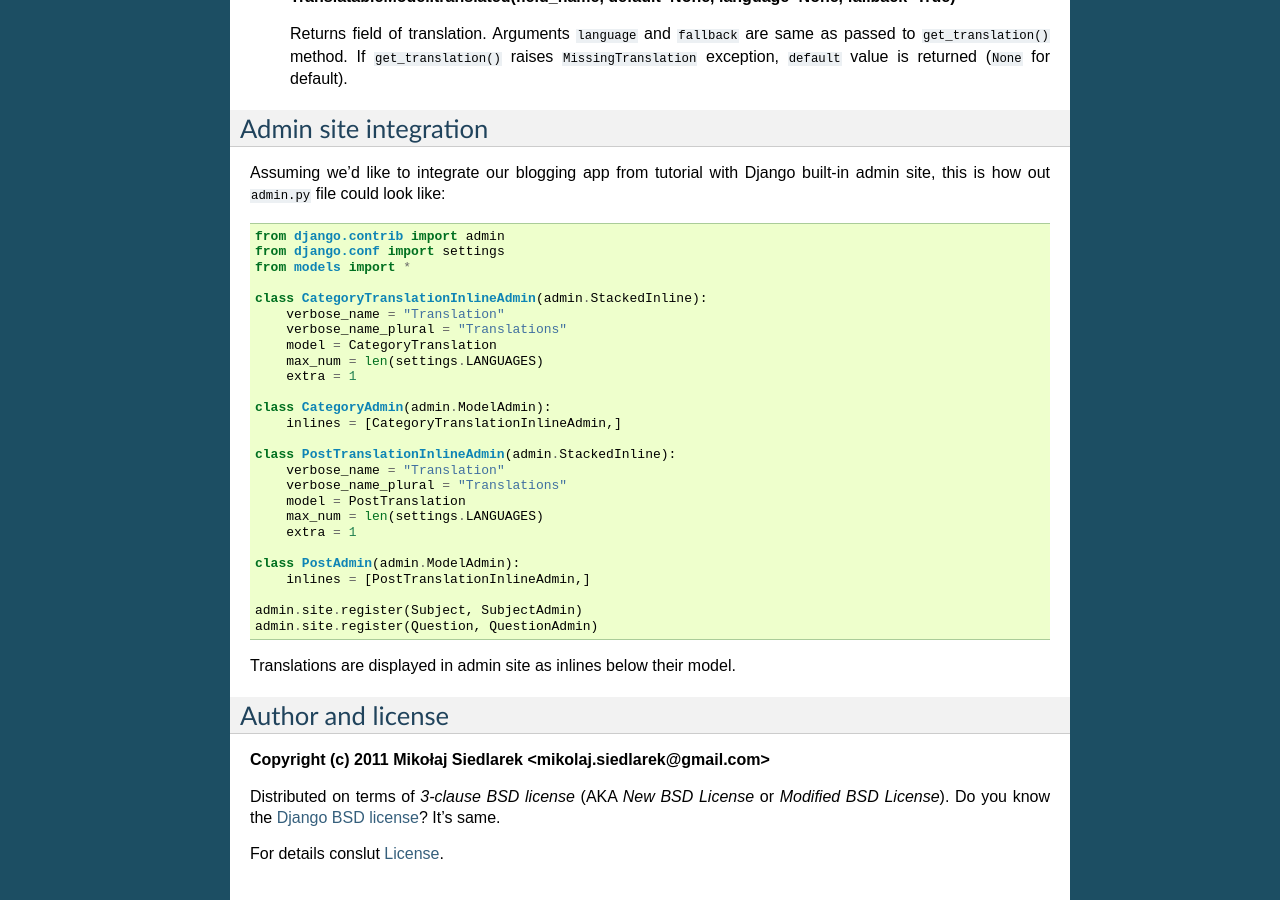
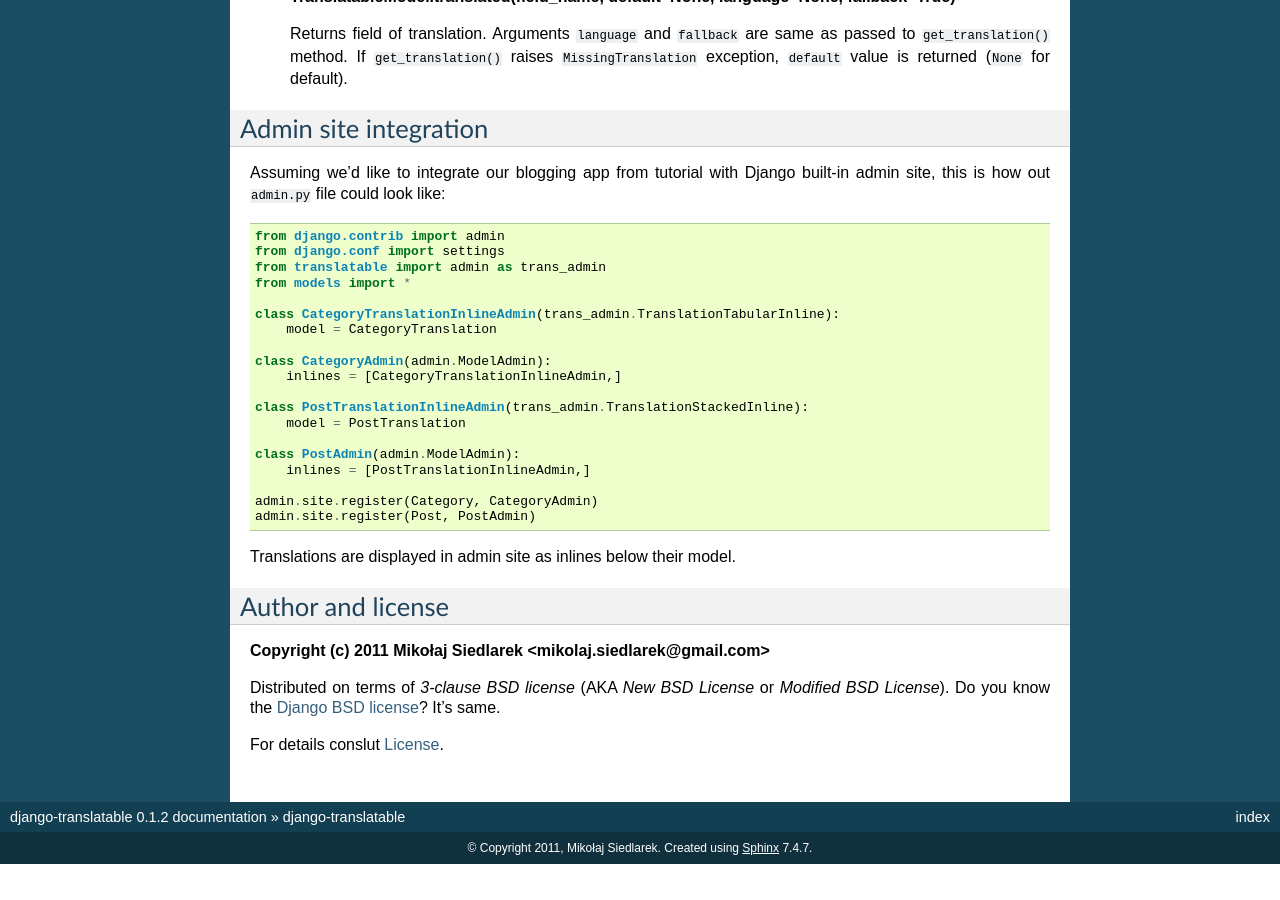
Before and after one commit to artscoop/django-translatable, a Sphinx documentation site: the page built from docs/index.rst, in a window 1280 px wide and 900 px high, scrolled down 2394 px. Built offline with Sphinx 7.4.7, drawn with Linux system fonts in a browser that asks for light colours; after the commit the page ends 3258 px from its top, so only the background shows below that.

Commit message:
docs for admin panel inlines (#7)

```diff
--- a/docs/index.rst
+++ b/docs/index.rst
@@ -148,30 +148,23 @@ site, this is how out ``admin.py`` file could look like::
 
     from django.contrib import admin
     from django.conf import settings
+    from translatable import admin as trans_admin
     from models import *
 
-    class CategoryTranslationInlineAdmin(admin.StackedInline):
-        verbose_name = "Translation"
-        verbose_name_plural = "Translations"
+    class CategoryTranslationInlineAdmin(trans_admin.TranslationTabularInline):
         model = CategoryTranslation
-        max_num = len(settings.LANGUAGES)
-        extra = 1
 
     class CategoryAdmin(admin.ModelAdmin):
         inlines = [CategoryTranslationInlineAdmin,]
 
-    class PostTranslationInlineAdmin(admin.StackedInline):
-        verbose_name = "Translation"
-        verbose_name_plural = "Translations"
+    class PostTranslationInlineAdmin(trans_admin.TranslationStackedInline):
         model = PostTranslation
-        max_num = len(settings.LANGUAGES)
-        extra = 1
 
     class PostAdmin(admin.ModelAdmin):
         inlines = [PostTranslationInlineAdmin,]
 
-    admin.site.register(Subject, SubjectAdmin)
-    admin.site.register(Question, QuestionAdmin)
+    admin.site.register(Category, CategoryAdmin)
+    admin.site.register(Post, PostAdmin)
 
 Translations are displayed in admin site as inlines below their model.
 
```
